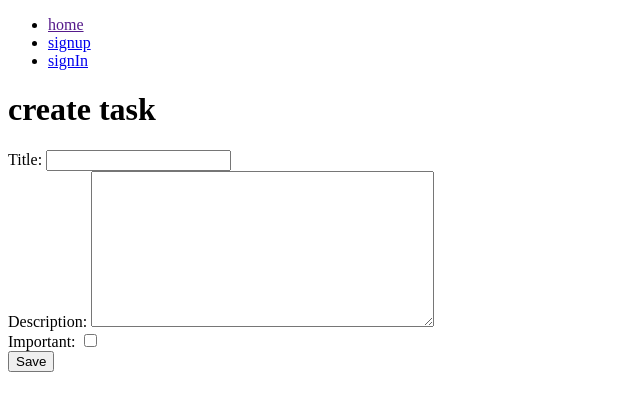
After one commit to deividmng/tareas_py, a Django app: page /tasks/create/ in a window 1280 px wide. The commit adds this page. Shown: the top 411 px of the page, without its empty margins (0-640 px from the left). Run offline with Django 5.2, Linux system fonts and the light colour scheme.

Commit message:
create done and update

```diff
--- a/djandocrud/urls.py
+++ b/djandocrud/urls.py
@@ -23,6 +23,8 @@ urlpatterns = [
     path('', views.home, name='home'),
     path('signup/', views.signup, name='signup'),
     path('tasks/', views.tasks, name='tasks'),
+    path('tasks/create/', views.create_task, name='create_task'),
+    path('tasks/<int:task_id>/', views.task_detail, name='task_detail'),
     path('logout/', views.singout, name='logout'),
     path('signin/', views.signin, name='signin'),
 
--- /dev/null
+++ b/tasks/forms.py
@@ -0,0 +1,7 @@
+from django.forms import ModelForm  # Corrección aquí
+from .models import Task  # Importa el modelo correspondiente
+
+class TaskForm(ModelForm):
+    class Meta:
+        model = Task
+        fields = ['title','description','important']  # O lista de campos específicos si no quieres incluir todos
--- a/tasks/templates/base.html
+++ b/tasks/templates/base.html
@@ -11,9 +11,15 @@
         <li>
             <a href="">home</a>
         </li>
+
+        {% if user.is_authenticated %}
         <li>
-            <a href="/tasks/">tasks</a>
+            <a href="/tasks/">Tasks</a>
         </li>
+        <li>
+            <a href="/tasks/create"> Create Tasks</a>
+        </li>
+        {% endif %}
 
 
         {% if user.is_authenticated %}
--- /dev/null
+++ b/tasks/templates/create_task.html
@@ -0,0 +1,14 @@
+{% extends 'base.html' %}
+
+
+{% block content %}
+<h1>create task</h1>
+    {{error}}
+<form action="/tasks/create/" method="POST">
+    {% csrf_token %}
+    {{form}}
+    <button>
+        Save
+    </button>
+</form>
+{% endblock %}
--- a/tasks/views.py
+++ b/tasks/views.py
@@ -1,9 +1,11 @@
-from django.shortcuts import render , redirect
+from django.shortcuts import render , redirect, get_object_or_404
 from django.contrib.auth.forms import UserCreationForm ,AuthenticationForm
 from django.contrib.auth.models import User
 from django.http import HttpResponse
 from django.contrib.auth import login ,logout, authenticate
 from django.db import IntegrityError
+from .forms import TaskForm
+from .models import Task
 
 def home(request):
     return render(request, 'home.html')
@@ -39,8 +41,48 @@ def signup(request):
 
 
 def tasks(request):
-    return render(request, 'tasks.html')
+    tasks = Task.objects.filter(user=request.user, datecompleted__isnull=True)
+    return render(request, 'tasks.html', {'tasks': tasks})
 
+
+def create_task(request):
+    if request.method == "GET":
+        return render(request, 'create_task.html', {
+            'form': TaskForm
+        })
+    else:
+        try:
+            form = TaskForm(request.POST)  # Para obtener el formulario
+            new_task = form.save(commit=False)
+            new_task.user = request.user
+            new_task.save()
+            return redirect('tasks')
+        except ValueError:
+            return render(request, 'create_task.html', {
+                'form': TaskForm,
+                'erro': 'Please provide valid data'  # Corregido: coma añadida
+            })
+
+from django.shortcuts import get_object_or_404
+
+def task_detail(request, task_id):
+    if request.method == 'GET':
+        print(task_id)  # Esto mostrará el ID de la tarea en la consola para depuración
+        task = get_object_or_404(Task, pk=task_id, user=request.use)  # Corregido el método
+        form = TaskForm(instance=task)
+        return render(request, 'task_detail.html', {'task': task, 'form': form})
+    else:
+        try:
+            task = get_object_or_404(Task, pk=task_id, user=request.use)
+            form = TaskForm(request.POST, instance=task)
+            form.save()  # Guarda el formulario
+            return redirect('tasks')  # Redirige a la lista de tareas
+        except ValueError:
+            return render(request, 'task_detail.html', {
+                'task': task,
+                'form': form,
+                'error': 'Error updating task'
+            })
 
 #do not call logout it nakes issues
 def singout(request):
```
Also changed, not shown: tasks/templates/task_detail.html (added, +14 -0 lines), tasks/templates/tasks.html (+16 -1 lines), db.sqlite3, tasks/models.py (line endings or trailing spaces), 1 other file.
